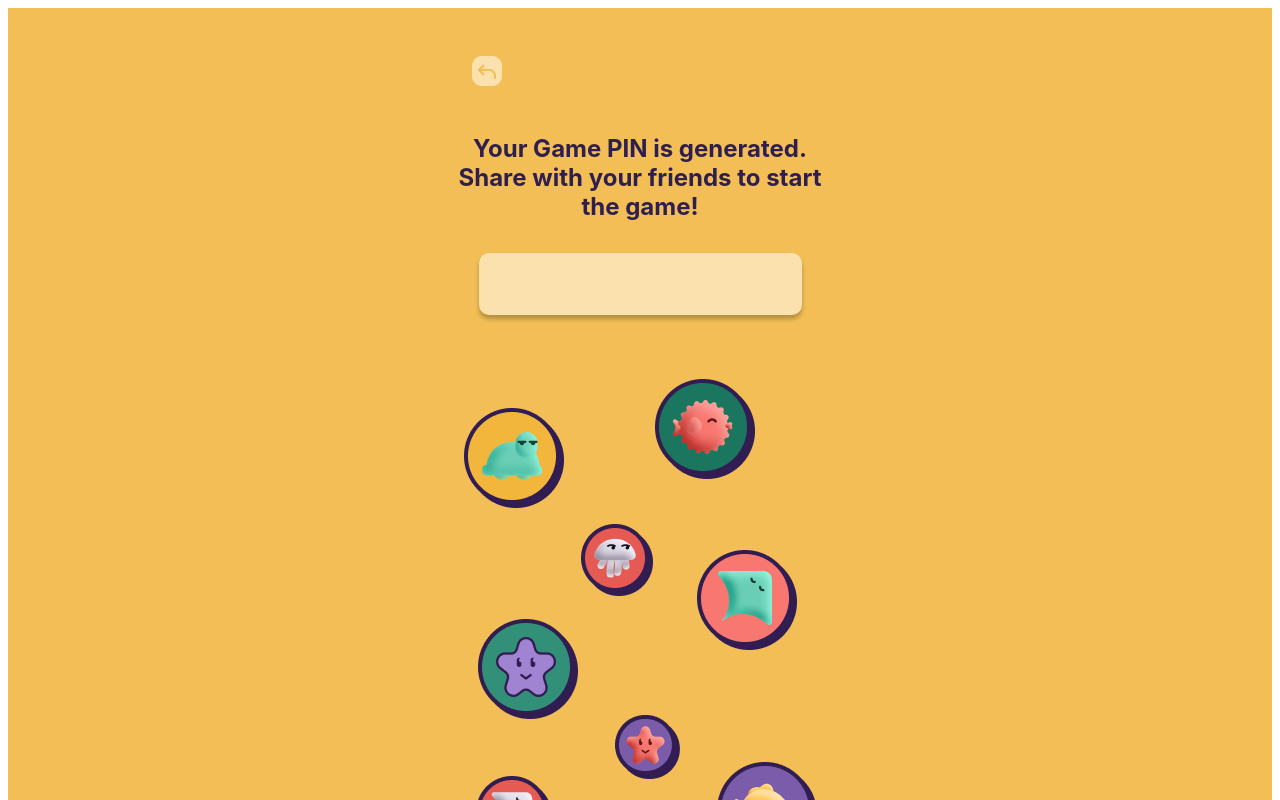
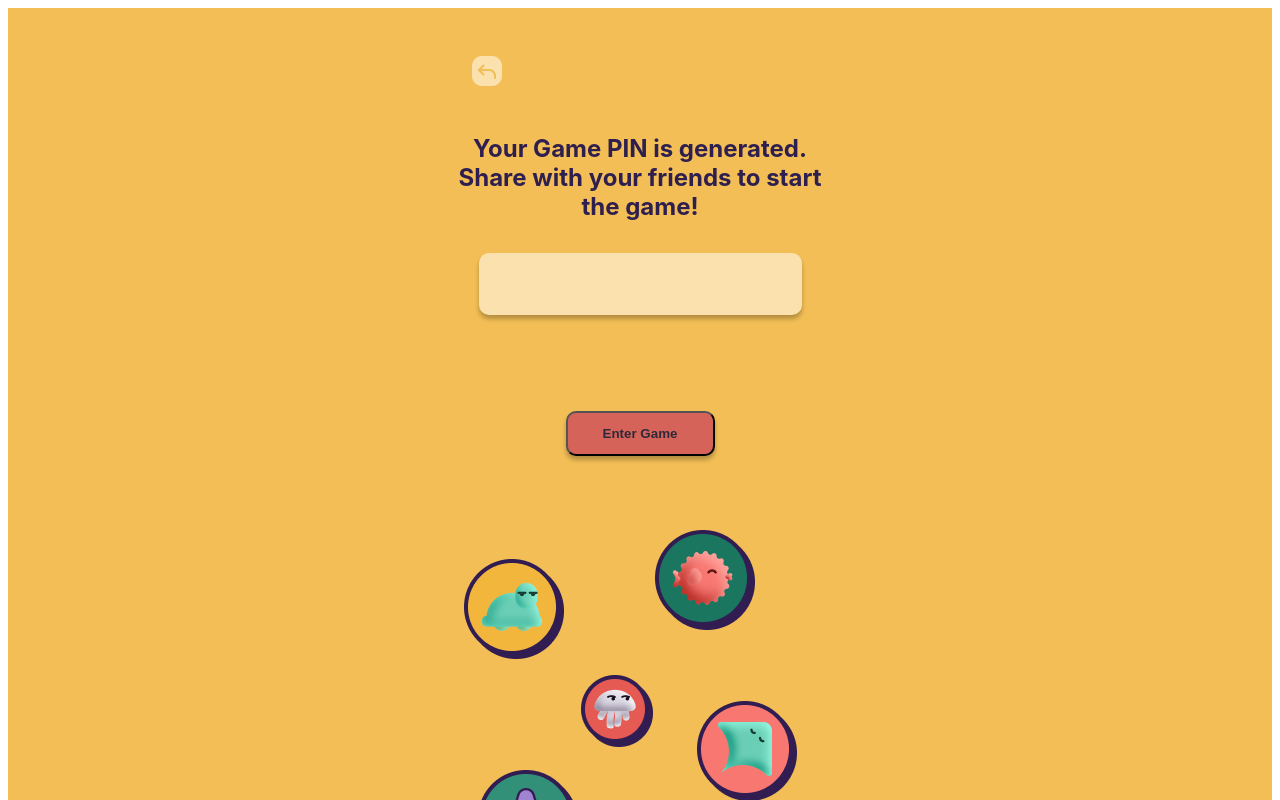
Before and after one commit to vivren/hungergames, a Next.js app in the folder hungergames/: page /url in a window 1280 px wide. Shown: the top 800 px of the page. Built offline with nearby package versions, Linux system fonts and the light colour scheme.

Commit message:
feat: button to preference page

```diff
--- a/hungergames/src/pages/url.css
+++ b/hungergames/src/pages/url.css
@@ -65,3 +65,19 @@
 .footer{
     margin-top: 4em;
 }
+.userZone{
+    margin-top: 6em;
+    display: block;
+    color:#2E293A;
+}
+.button{
+    border-radius: 10px;
+    background: #D56359;
+    box-shadow: 0px 4px 4px 0px rgba(0, 0, 0, 0.25);
+    width: 149px;
+    height: 45.115px;
+    flex-shrink: 0;
+    color:#2E293A;
+    font-weight: 800;
+    margin-bottom: 10px;
+}
--- a/hungergames/src/pages/url.tsx
+++ b/hungergames/src/pages/url.tsx
@@ -2,26 +2,30 @@ import { useRouter } from 'next/router';
 import Link from 'next/link';
 import './url.css'
 
-export default function URL(){
+export default function URL() {
     const router = useRouter();
     const { gameId } = router.query;
 
-    return(
+    return (
         <div className="page">
             <div className="main">
                 <div className='return'>
-                <Link href="/"><img className='returnImage' src="/icon/return.png"/></Link>
+                    <Link href="/"><img className='returnImage' src="/icon/return.png" /></Link>
                 </div>
 
                 <div className='text'>
                     <h2>
-                Your Game PIN is generated. <br/>
+                        Your Game PIN is generated. <br />
                         Share with your friends to start the game!
                     </h2>
                 </div>
 
                 <div className="urlLink">
                     <h2>{gameId}</h2>
+                </div>
+
+                <div className="userZone">
+                    <Link href={`/preference?gameId=${gameId}`}><button className="button">Enter Game</button></Link>
                 </div>
 
                 <div className='footer'>
```
Lines whose indentation alone changed are shown as unchanged.
